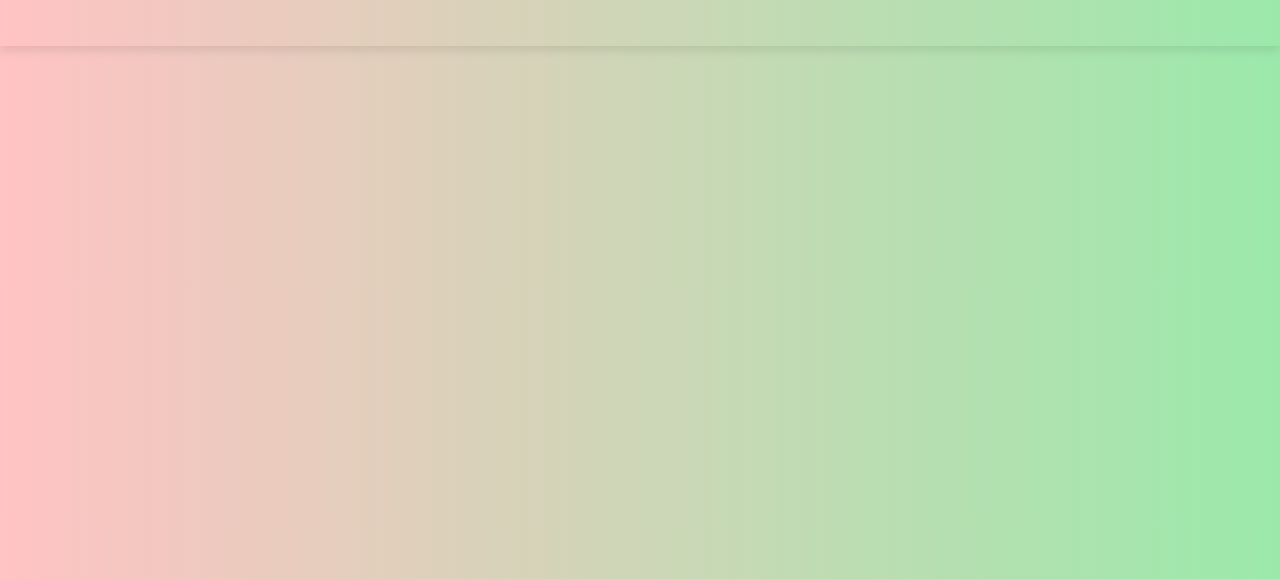
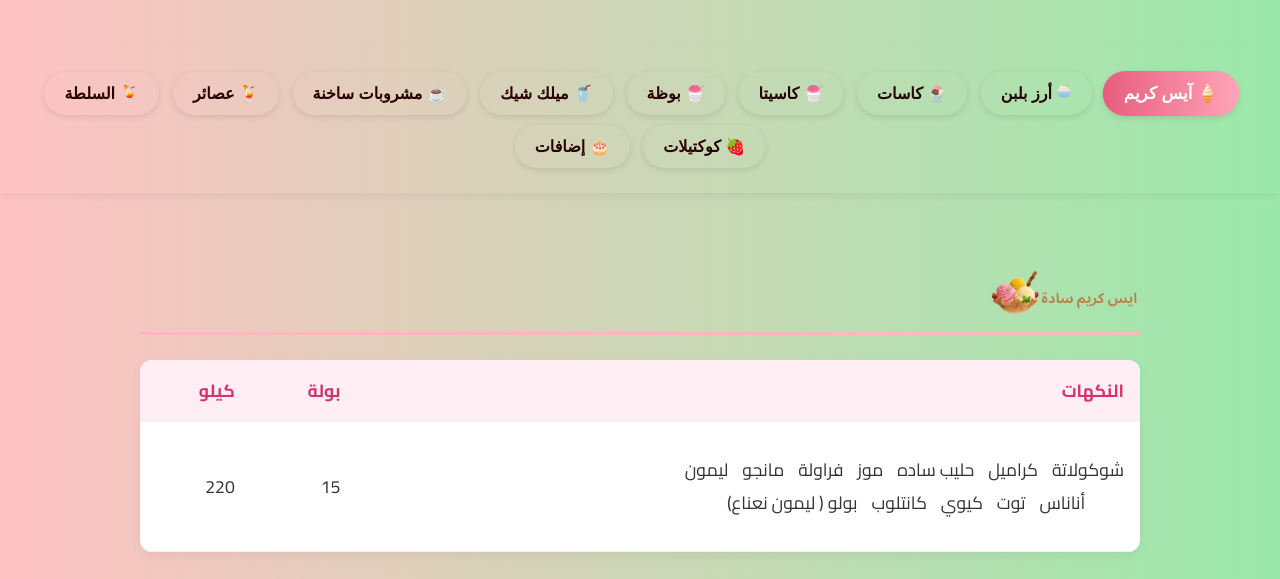
Before and after one commit to modyaf103/menu444, a plain HTML site: page index.html in a window 1280 px wide. Shown: the part 193-772 px from the top of the page. Drawn offline with Linux system fonts and the light colour scheme.

Commit message:
index.html

```diff
--- a/index.html
+++ b/index.html
@@ -1,10 +1,3 @@
-
-
-
-
-
-
-
 
 <!DOCTYPE html>
 <html lang="ar" dir="rtl">
@@ -45,8 +38,6 @@
       padding: 20px;
       text-align: center;
       box-shadow: 0 4px 8px rgba(0,0,0,0.05);
-      position: sticky;
-      top: 0;
       z-index: 1000;
       flex-wrap: wrap;
     }
@@ -150,7 +141,19 @@
     <img src="1-removebg-preview.png" height="150px" alt="شعار أوميه">
   </header>
 
-
+  <nav>
+    <button onclick="showSection('icecream', this)">🍦 آيس كريم</button>
+    <button onclick="showSection('rice', this)"><img src="rice_6106914.png" alt="رز بلبن">  أرز بلبن</button>
+    <button onclick="showSection('cups', this)">🍨 كاسات</button>
+    <button onclick="showSection('kase', this)">🍧 كاسيتا</button>
+    <button onclick="showSection('arabic', this)">🍧 بوظة</button>
+    <button onclick="showSection('milkshake', this)">🥤 ميلك شيك</button>
+    <button onclick="showSection('hotdrinks', this)">☕ مشروبات ساخنة</button>
+    <button onclick="showSection('juices', this)">🍹 عصائر</button>
+    <button onclick="showSection('salad', this)">🍹 السلطة</button>
+    <button onclick="showSection('cocktails', this)">🍓 كوكتيلات</button>
+    <button onclick="showSection('special', this)">🎂 إضافات</button>
+  </nav>
 
   <!-- باقي الأقسام كما هي بدون تعديل ... -->
      <div class="menu-section" id="icecream">
@@ -467,6 +470,22 @@
   </table>
 </div>
 
+  <script>
+    function showSection(id, button) {
+      document.querySelectorAll('.menu-section').forEach(section => {
+        section.classList.remove('active');
+      });
+      document.getElementById(id).classList.add('active');
 
+      document.querySelectorAll('nav button').forEach(btn => {
+        btn.classList.remove('active');
+      });
+      if (button) {
+        button.classList.add('active');
+      }
+    }
+
+    showSection('icecream', document.querySelector('nav button'));
+  </script>
 </body>
 </html>
```
